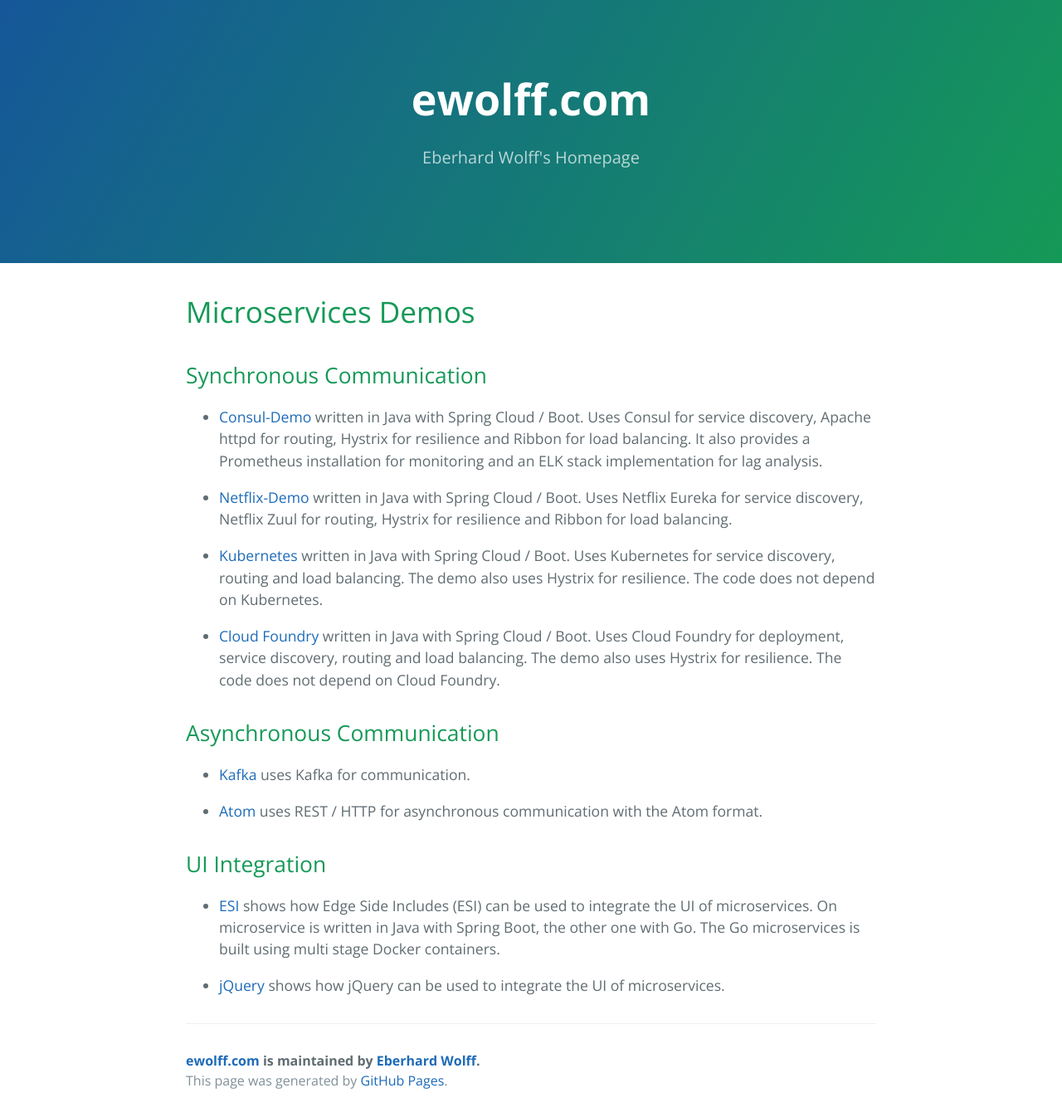
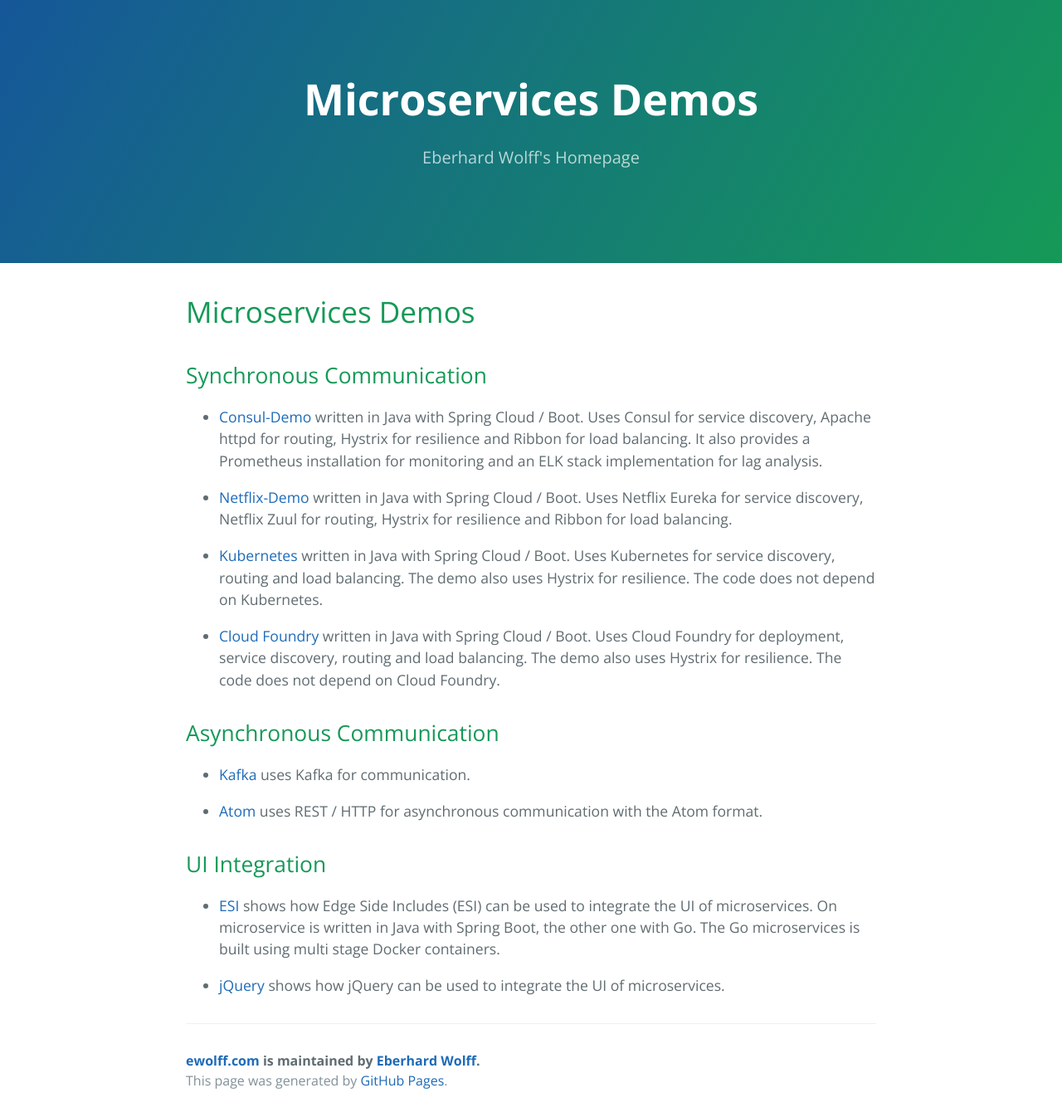
Before and after one commit to ewolff/ewolff.com, a Jekyll site: the page built from microservices-demos.md, in a window 1280 px wide. Shown: the whole page at 83% size. Built offline with Jekyll 4.4.1, drawn with Linux system fonts in a browser that asks for light colours; our own code applies the rules of GitHub Pages for plain Markdown files.

Commit message:
Fix titles

```diff
--- a/_includes/head.html
+++ b/_includes/head.html
@@ -1,6 +1,6 @@
 <head>
   <meta charset="UTF-8">
-  <title>{{ site.title }}</title>
+  <title>{{ page.title }}</title>
   <meta name="viewport" content="width=device-width, initial-scale=1">
   <meta name="theme-color" content="#157878">
   <link rel="stylesheet" href="{{ site.baseurl }}/css/normalize.css">
--- a/_includes/page-header.html
+++ b/_includes/page-header.html
@@ -1,4 +1,4 @@
 <section class="page-header">
-  <h1 class="project-name">{{ site.title }}</h1>
+  <h1 class="project-name">{{ page.title }}</h1>
   <h2 class="project-tagline">{{ site.tagline }}</h2>
 </section>
--- a/microservices-demos.md
+++ b/microservices-demos.md
@@ -1,3 +1,7 @@
+---
+title: "Microservices Demos"
+---
+
 # Microservices Demos
 
 ## Synchronous Communication
```
Also changed, not shown: index.md (+4 -0 lines).
